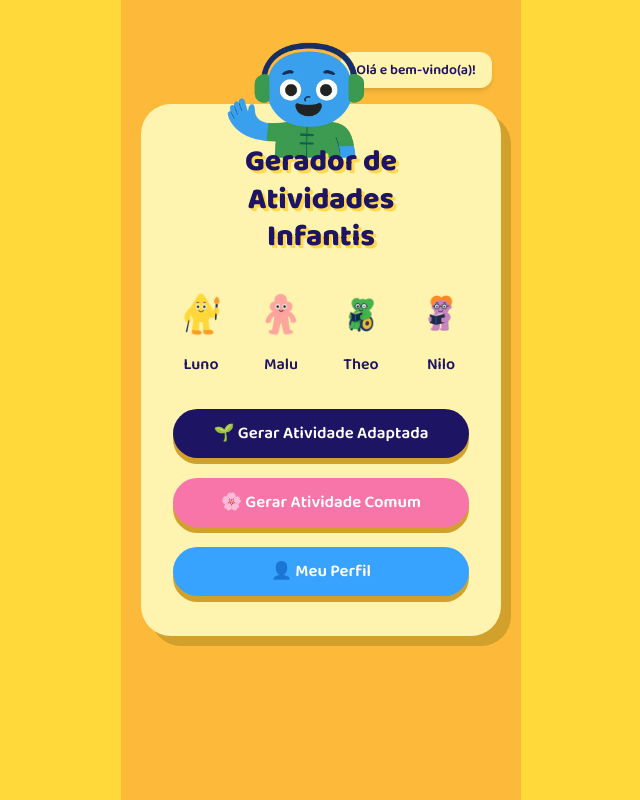
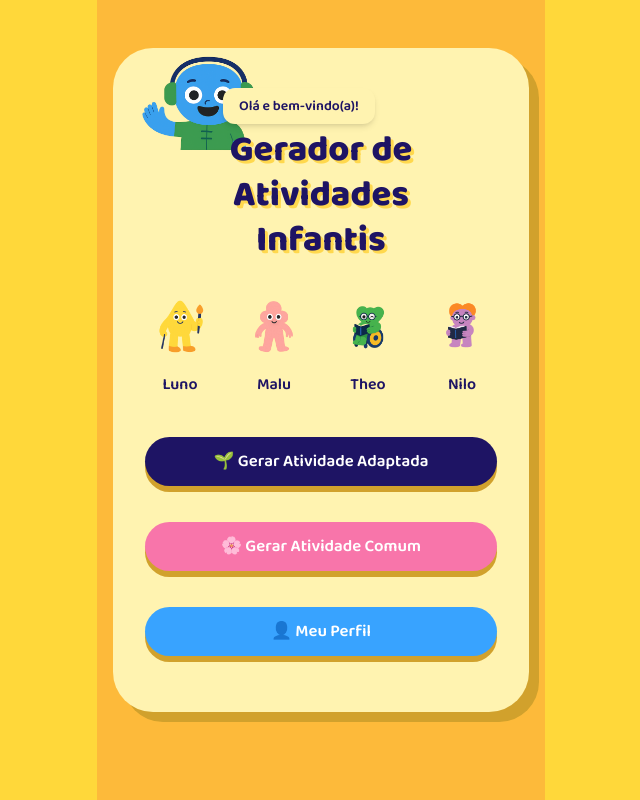
Before and after one commit to letiricetti2-alt/gerador-de-atividades-infantis, a Next.js app: page / in a window 1280 px wide. Shown: the whole page, without its empty margins (319-959 px from the left). Built offline with nearby package versions, Linux system fonts and the light colour scheme.

Commit message:
Update page.jsx

```diff
--- a/app/page.jsx
+++ b/app/page.jsx
@@ -2,31 +2,32 @@ import Image from "next/image";
 
 export default function Home() {
   return (
-    <main className="min-h-screen flex flex-col items-center justify-start bg-[#FDBA3A] py-8">
-      {/* Personagem e balão */}
-      <div className="flex items-start justify-center w-full mb-4 relative">
-        <div className="absolute top-0 left-[15%] sm:left-[25%]">
+    <main className="min-h-screen flex flex-col items-center justify-center bg-[#FDBA3A] py-10 px-4">
+      {/* Personagem e balão de fala */}
+      <div className="relative w-full max-w-[420px] flex justify-start mb-[-40px]">
+        <div className="absolute -top-10 left-2 sm:left-6">
           <Image
             src="/personagens/tina.png"
             alt="Tina"
-            width={160}
-            height={160}
+            width={130}
+            height={130}
             priority
           />
         </div>
-        <div className="ml-[190px] mt-[20px] bg-[#FFF3B0] text-[#1E1464] px-4 py-2 rounded-xl shadow-md font-semibold text-sm">
+        <div className="absolute top-0 left-[110px] bg-[#FFF3B0] text-[#1E1464] px-4 py-2 rounded-xl shadow-md font-semibold text-sm">
           Olá e bem-vindo(a)!
         </div>
       </div>
 
-      {/* Card central */}
-      <div className="bg-[#FFF3B0] rounded-[30px] shadow-[10px_10px_0_#D1A12C] px-8 py-10 w-[90%] max-w-[400px] text-center">
-        <h1 className="text-[#1E1464] font-extrabold text-3xl leading-tight mb-8 drop-shadow-[3px_3px_0_#FFD84D]">
+      {/* Cartão principal */}
+      <div className="bg-[#FFF3B0] rounded-[40px] shadow-[10px_10px_0_#D1A12C] w-full max-w-[420px] pt-20 pb-10 px-8 text-center">
+        {/* Título */}
+        <h1 className="text-[#1E1464] font-extrabold text-4xl leading-tight mb-8 drop-shadow-[3px_3px_0_#FFD84D]">
           Gerador de<br />Atividades<br />Infantis
         </h1>
 
         {/* Personagens */}
-        <div className="grid grid-cols-2 sm:grid-cols-4 gap-6 justify-items-center mb-8">
+        <div className="grid grid-cols-2 sm:grid-cols-4 gap-6 justify-items-center mb-10">
           <div>
             <Image src="/personagens/luno.png" alt="Luno" width={70} height={70} />
             <p className="text-[#1E1464] font-semibold mt-2">Luno</p>
@@ -46,7 +47,7 @@ export default function Home() {
         </div>
 
         {/* Botões */}
-        <div className="space-y-5">
+        <div className="flex flex-col items-center gap-5">
           <button className="w-full bg-[#1E1464] text-white font-semibold py-3 rounded-full shadow-[0_6px_0_#D1A12C]">
             🌱 Gerar Atividade Adaptada
           </button>
```
